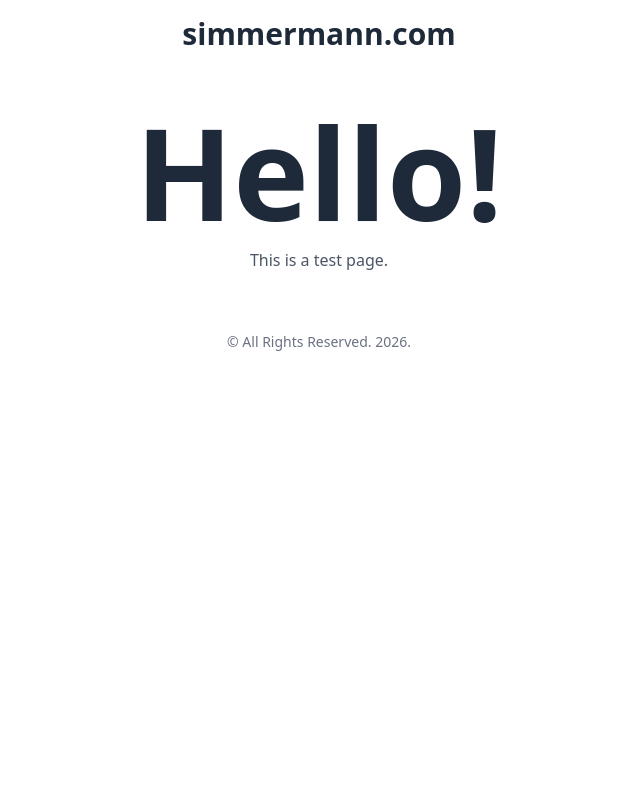
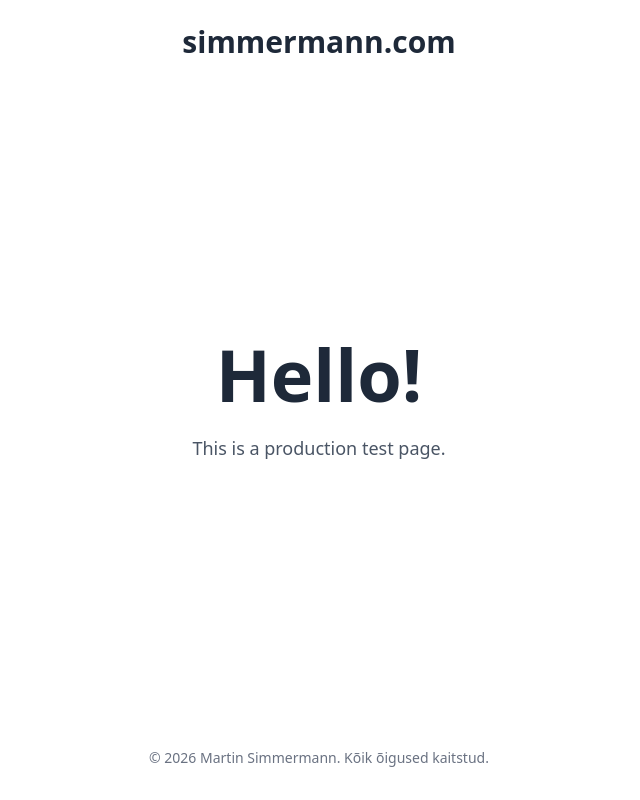
Before and after one commit to martinsimmermann/simmermann, a website built with Vite: page index.html in a window 1280 px wide. Shown: the whole page, without its empty margins (321-961 px from the left). Built offline with nearby package versions, Linux system fonts and the light colour scheme.

Commit message:
Ensure clean build

```diff
--- a/index.html
+++ b/index.html
@@ -2,40 +2,58 @@
 <html lang="et">
   <head>
     <meta charset="UTF-8" />
+    <meta http-equiv="X-UA-Compatible" content="IE=edge" />
     <meta name="viewport" content="width=device-width, initial-scale=1.0" />
-    <title>Preline v4 test</title>
+
+    <title>Simmermann – AI ja õiguslahendused</title>
+
+    <meta name="description" content="Simmermann.com – AI, automatiseerimine ja praktilised digilahendused." />
+    <meta name="author" content="Martin Simmermann" />
+    <meta name="robots" content="index, follow" />
+
+    <!-- Open Graph -->
+    <meta property="og:title" content="Simmermann – AI ja õiguslahendused" />
+    <meta property="og:description" content="AI, automatiseerimine ja praktilised digilahendused." />
+    <meta property="og:type" content="website" />
+    <meta property="og:url" content="https://simmermann.com" />
+
+    <!-- Favicon -->
+    <link rel="icon" type="image/svg+xml" href="/vite.svg" />
   </head>
-  <body>
 
-    <div class="max-w-3xl flex flex-col mx-auto size-full">
-      <!-- ========== HEADER ========== -->
-      <header class="mb-auto flex justify-center z-50 w-full py-4">
-        <nav class="px-4 sm:px-6 lg:px-8">
-          <a class="flex-none text-xl font-semibold sm:text-3xl text-foreground" href="#" aria-label="simmermann.com">simmermann.com</a>
+  <body class="bg-background text-foreground">
+
+    <div class="max-w-3xl flex flex-col mx-auto min-h-screen">
+
+      <!-- HEADER -->
+      <header class="mb-auto flex justify-center w-full py-6">
+        <nav>
+          <a class="text-xl font-semibold sm:text-3xl text-foreground" href="/">
+            simmermann.com
+          </a>
         </nav>
       </header>
-      <!-- ========== END HEADER ========== -->
 
-      <!-- ========== MAIN CONTENT ========== -->
-      <main id="content">
-        <div class="text-center py-10 px-4 sm:px-6 lg:px-8">
-          <h1 class="block text-7xl font-bold text-foreground sm:text-9xl">Hello!</h1>
-          <p class="mt-3 text-muted-foreground-2">This is a test page.</p>
-        </div>
+      <!-- MAIN -->
+      <main class="text-center py-16 px-6">
+        <h1 class="text-5xl sm:text-7xl font-bold">
+          Hello!
+        </h1>
+        <p class="mt-6 text-muted-foreground-2 text-lg">
+          This is a production test page.
+        </p>
       </main>
-      <!-- ========== END MAIN CONTENT ========== -->
 
-      <!-- ========== FOOTER ========== -->
-      <footer class="mt-auto text-center py-5">
-        <div class="max-w-[85rem] mx-auto px-4 sm:px-6 lg:px-8">
-          <p class="text-sm text-muted-foreground-1">© All Rights Reserved. 2026.</p>
-        </div>
+      <!-- FOOTER -->
+      <footer class="mt-auto text-center py-8">
+        <p class="text-sm text-muted-foreground-1">
+          © 2026 Martin Simmermann. Kõik õigused kaitstud.
+        </p>
       </footer>
-      <!-- ========== END FOOTER ========== -->
+
     </div>
 
-    <!-- Siia kopeeri Preline Example komponent -->
-
+    <!-- Vite entry -->
     <script type="module" src="/src/main.js"></script>
   </body>
 </html>
```
